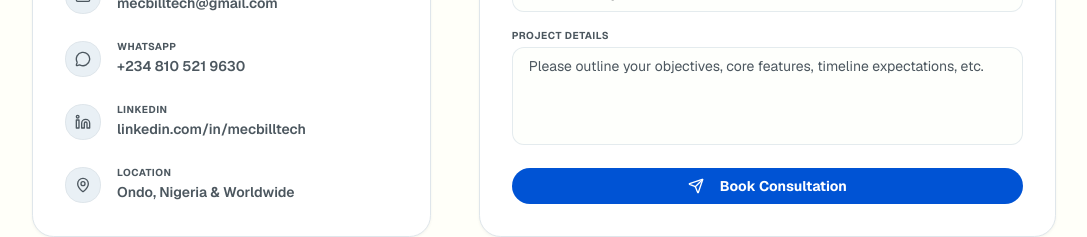
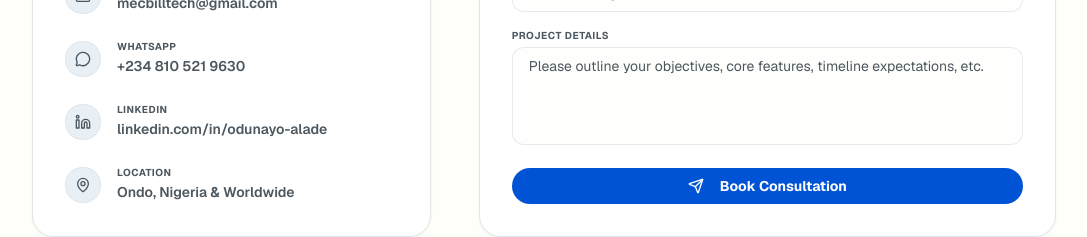
Before and after one commit to Mecbilltech/mecbilltech, a Next.js app: page / in a window 1280 px wide. Shown: the part 8980-9217 px from the top of the page, without its empty margins (96-1183 px from the left). Built offline with nearby package versions, Linux system fonts and the light colour scheme.

Commit message:
contact changes

```diff
--- a/components/Contact.tsx
+++ b/components/Contact.tsx
@@ -123,13 +123,13 @@ export default function Contact() {
                 </div>
               </a>
 
-              <a href="https://linkedin.com/in/mecbilltech" target="_blank" rel="noopener" className="flex items-center gap-4 group text-muted-foreground hover:text-foreground transition-colors">
+              <a href="https://linkedin.com/in/odunayo-alade" target="_blank" rel="noopener" className="flex items-center gap-4 group text-muted-foreground hover:text-foreground transition-colors">
                 <div className="size-9 rounded-xl bg-muted border border-border flex items-center justify-center">
                   <Linkedin className="size-4" />
                 </div>
                 <div>
                   <span className="block text-[10px] uppercase font-bold tracking-wider">LinkedIn</span>
-                  <span className="text-sm font-semibold">linkedin.com/in/mecbilltech</span>
+                  <span className="text-sm font-semibold">linkedin.com/in/odunayo-alade</span>
                 </div>
               </a>
 
```
